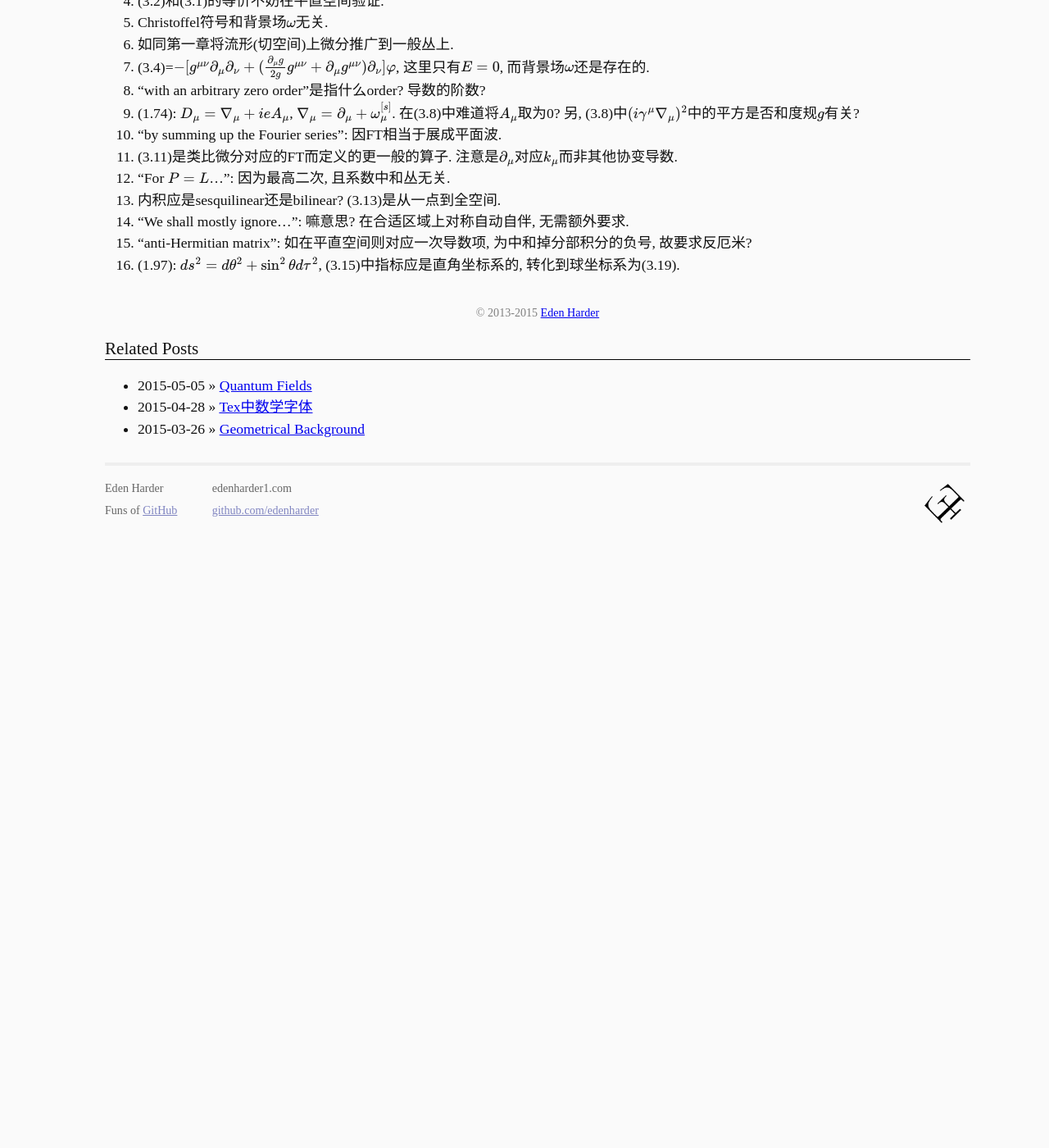
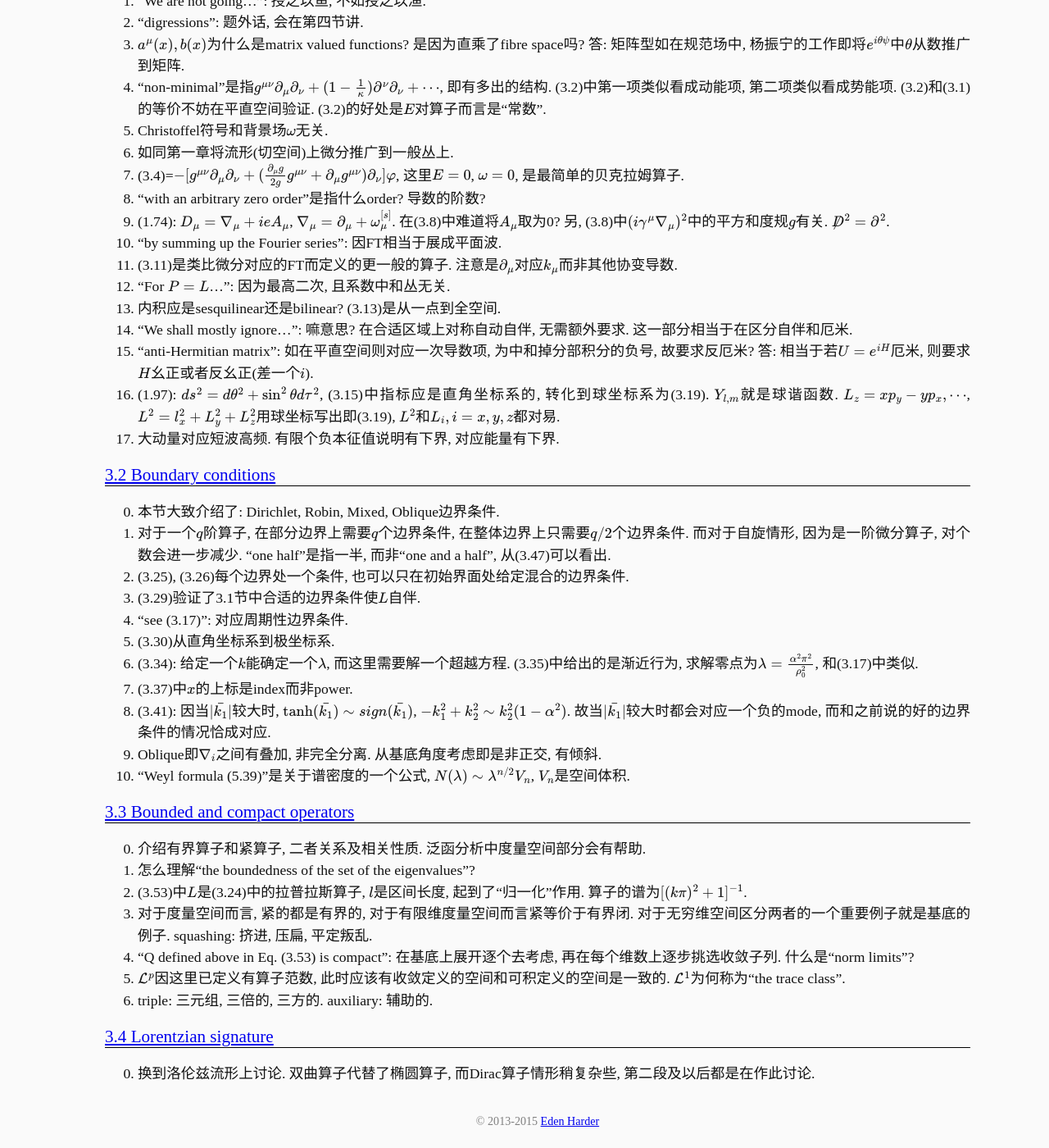
Before and after one commit to hueidou/hueidou.github.io, a Jekyll site: the page built from _posts/2015-06-01-odg3.html, in a window 1280 px wide and 1400 px high, scrolled down 590 px. Shown: the whole window at 82% size. Built offline with Jekyll 4.4.1, drawn with Linux system fonts in a browser that asks for light colours; nearby versions of some CDN libraries; library files that are not in the unit come from our copies; Markdown is read by kramdown in place of the engine named in the settings; formulas are drawn with MathJax 3; comment, search, counter and statistics services are not loaded; before the commit the page ends 1274 px from its top, so only the background shows below that; some of the changed text lies outside the part shown.

Commit message:
add the rest of chapter 3

```diff
--- a/_posts/2015-06-01-odg3.html
+++ b/_posts/2015-06-01-odg3.html
@@ -10,6 +10,9 @@ tags: [Odg, Physics]
 <div id="TOC">
 <ul>
 <li><a href="#differential-operators-on-manifolds">3.1 Differential operators on manifolds</a></li>
+<li><a href="#boundary-conditions">3.2 Boundary conditions</a></li>
+<li><a href="#bounded-and-compact-operators">3.3 Bounded and compact operators</a></li>
+<li><a href="#lorentzian-signature">3.4 Lorentzian signature</a></li>
 </ul>
 </div>
 <blockquote>
@@ -20,20 +23,49 @@ tags: [Odg, Physics]
 <li>本节将拉普拉斯算子进行两方面推广, 一是推广到一般丛, 而是微分算子推广为伪微分算子.</li>
 <li>“We are not going…”: 授之以鱼, 不如授之以渔.</li>
 <li>“digressions”: 题外话, 会在第四节讲.</li>
-<li><span class="math">\(a^\mu(x), b(x)\)</span>为什么是matrix valued functions? 是因为直乘了fibre space吗?</li>
-<li>(3.2)和(3.1)的等价不妨在平直空间验证.</li>
+<li><span class="math">\(a^\mu(x), b(x)\)</span>为什么是matrix valued functions? 是因为直乘了fibre space吗? 答: 矩阵型如在规范场中, 杨振宁的工作即将<span class="math">\(e^{i\theta \psi}\)</span>中<span class="math">\(\theta\)</span>从数推广到矩阵.</li>
+<li>“non-minimal”是指<span class="math">\(g^{\mu\nu}\partial_\mu \partial_\nu + (1-\frac{1}{\kappa}) \partial^\nu \partial_\nu + \cdots\)</span>, 即有多出的结构. (3.2)中第一项类似看成动能项, 第二项类似看成势能项. (3.2)和(3.1)的等价不妨在平直空间验证. (3.2)的好处是<span class="math">\(E\)</span>对算子而言是“常数”.</li>
 <li>Christoffel符号和背景场<span class="math">\(\omega\)</span>无关.</li>
 <li>如同第一章将流形(切空间)上微分推广到一般丛上.</li>
-<li>(3.4)=<span class="math">\(-[g^{\mu\nu}\partial_\mu\partial_\nu + (\frac{\partial_\mu g}{2g}g^{\mu\nu} + \partial_\mu g^{\mu\nu})\partial_\nu]\varphi\)</span>, 这里只有<span class="math">\(E=0\)</span>, 而背景场<span class="math">\(\omega\)</span>还是存在的.</li>
+<li>(3.4)=<span class="math">\(-[g^{\mu\nu}\partial_\mu\partial_\nu + (\frac{\partial_\mu g}{2g}g^{\mu\nu} + \partial_\mu g^{\mu\nu})\partial_\nu]\varphi\)</span>, 这里<span class="math">\(E=0\)</span>, <span class="math">\(\omega = 0\)</span>, 是最简单的贝克拉姆算子.</li>
 <li>“with an arbitrary zero order”是指什么order? 导数的阶数?</li>
-<li>(1.74): <span class="math">\(D_\mu = \nabla_\mu + ieA_\mu\)</span>, <span class="math">\(\nabla_\mu = \partial_\mu + \omega^{[s]}_\mu\)</span>. 在(3.8)中难道将<span class="math">\(A_\mu\)</span>取为0? 另, (3.8)中<span class="math">\((i\gamma^\mu \nabla_\mu)^2\)</span>中的平方是否和度规<span class="math">\(g\)</span>有关?</li>
+<li>(1.74): <span class="math">\(D_\mu = \nabla_\mu + ieA_\mu\)</span>, <span class="math">\(\nabla_\mu = \partial_\mu + \omega^{[s]}_\mu\)</span>. 在(3.8)中难道将<span class="math">\(A_\mu\)</span>取为0? 另, (3.8)中<span class="math">\((i\gamma^\mu \nabla_\mu)^2\)</span>中的平方和度规<span class="math">\(g\)</span>有关. <span class="math">\({\not}D^2 = \partial^2\)</span>.</li>
 <li>“by summing up the Fourier series”: 因FT相当于展成平面波.</li>
 <li>(3.11)是类比微分对应的FT而定义的更一般的算子. 注意是<span class="math">\(\partial_\mu\)</span>对应<span class="math">\(k_\mu\)</span>而非其他协变导数.</li>
 <li>“For <span class="math">\(P=L\)</span>…”: 因为最高二次, 且系数中和丛无关.</li>
 <li>内积应是sesquilinear还是bilinear? (3.13)是从一点到全空间.</li>
-<li>“We shall mostly ignore…”: 嘛意思? 在合适区域上对称自动自伴, 无需额外要求.</li>
-<li>“anti-Hermitian matrix”: 如在平直空间则对应一次导数项, 为中和掉分部积分的负号, 故要求反厄米?</li>
-<li>(1.97): <span class="math">\(ds^2 = d\theta^2+\sin^2\theta d\tau^2\)</span>, (3.15)中指标应是直角坐标系的, 转化到球坐标系为(3.19).</li>
+<li>“We shall mostly ignore…”: 嘛意思? 在合适区域上对称自动自伴, 无需额外要求. 这一部分相当于在区分自伴和厄米.</li>
+<li>“anti-Hermitian matrix”: 如在平直空间则对应一次导数项, 为中和掉分部积分的负号, 故要求反厄米? 答: 相当于若<span class="math">\(U = e^{iH}\)</span>厄米, 则要求<span class="math">\(H\)</span>幺正或者反幺正(差一个<span class="math">\(i\)</span>).</li>
+<li>(1.97): <span class="math">\(ds^2 = d\theta^2+\sin^2\theta d\tau^2\)</span>, (3.15)中指标应是直角坐标系的, 转化到球坐标系为(3.19). <span class="math">\(Y_{l,m}\)</span>就是球谐函数. <span class="math">\(L_z = xp_y - yp_x, \cdots\)</span>, <span class="math">\(L^2 = l_x^2 + L_y^2 + L_z^2\)</span>用球坐标写出即(3.19), <span class="math">\(L^2\)</span>和<span class="math">\(L_i, i = x,y,z\)</span>都对易.</li>
+<li>大动量对应短波高频. 有限个负本征值说明有下界, 对应能量有下界.</li>
+</ol>
+<h2 id="boundary-conditions"><a href="#boundary-conditions">3.2 Boundary conditions</a></h2>
+<ol start="0" style="list-style-type: decimal">
+<li>本节大致介绍了: Dirichlet, Robin, Mixed, Oblique边界条件.</li>
+<li>对于一个<span class="math">\(q\)</span>阶算子, 在部分边界上需要<span class="math">\(q\)</span>个边界条件, 在整体边界上只需要<span class="math">\(q/2\)</span>个边界条件. 而对于自旋情形, 因为是一阶微分算子, 对个数会进一步减少. “one half”是指一半, 而非“one and a half”, 从(3.47)可以看出.</li>
+<li>(3.25), (3.26)每个边界处一个条件, 也可以只在初始界面处给定混合的边界条件.</li>
+<li>(3.29)验证了3.1节中合适的边界条件使<span class="math">\(L\)</span>自伴.</li>
+<li>“see (3.17)”: 对应周期性边界条件.</li>
+<li>(3.30)从直角坐标系到极坐标系.</li>
+<li>(3.34): 给定一个<span class="math">\(k\)</span>能确定一个<span class="math">\(\lambda\)</span>, 而这里需要解一个超越方程. (3.35)中给出的是渐近行为, 求解零点为<span class="math">\(\lambda = \frac{\alpha^2 \pi^2}{\rho_0^2}\)</span>, 和(3.17)中类似.</li>
+<li>(3.37)中<span class="math">\(x\)</span>的上标是index而非power.</li>
+<li>(3.41): 因当<span class="math">\(|\bar{k_1}|\)</span>较大时, <span class="math">\(\tanh(\bar{k_1}) \sim sign(\bar{k_1})\)</span>, <span class="math">\(-k_1^2 + k_2^2 \sim k_2^2(1-\alpha^2)\)</span>. 故当<span class="math">\(|\bar{k_1}|\)</span>较大时都会对应一个负的mode, 而和之前说的好的边界条件的情况恰成对应.</li>
+<li>Oblique即<span class="math">\(\nabla_i\)</span>之间有叠加, 非完全分离. 从基底角度考虑即是非正交, 有倾斜.</li>
+<li>“Weyl formula (5.39)”是关于谱密度的一个公式, <span class="math">\(N(\lambda) \sim \lambda^{n/2}V_n\)</span>, <span class="math">\(V_n\)</span>是空间体积.</li>
+</ol>
+<h2 id="bounded-and-compact-operators"><a href="#bounded-and-compact-operators">3.3 Bounded and compact operators</a></h2>
+<ol start="0" style="list-style-type: decimal">
+<li>介绍有界算子和紧算子, 二者关系及相关性质. 泛函分析中度量空间部分会有帮助.</li>
+<li>怎么理解“the boundedness of the set of the eigenvalues”?</li>
+<li>(3.53)中<span class="math">\(L\)</span>是(3.24)中的拉普拉斯算子, <span class="math">\(l\)</span>是区间长度, 起到了“归一化”作用. 算子的谱为<span class="math">\([(k\pi)^2+1]^{-1}\)</span>.</li>
+<li>对于度量空间而言, 紧的都是有界的, 对于有限维度量空间而言紧等价于有界闭. 对于无穷维空间区分两者的一个重要例子就是基底的例子. squashing: 挤进, 压扁, 平定叛乱.</li>
+<li>“Q defined above in Eq. (3.53) is compact”: 在基底上展开逐个去考虑, 再在每个维数上逐步挑选收敛子列. 什么是“norm limits”?</li>
+<li><span class="math">\(\mathcal{L}^p\)</span>因这里已定义有算子范数, 此时应该有收敛定义的空间和可积定义的空间是一致的. <span class="math">\(\mathcal{L}^1\)</span>为何称为“the trace class”.</li>
+<li>triple: 三元组, 三倍的, 三方的. auxiliary: 辅助的.</li>
+</ol>
+<h2 id="lorentzian-signature"><a href="#lorentzian-signature">3.4 Lorentzian signature</a></h2>
+<ol start="0" style="list-style-type: decimal">
+<li>换到洛伦兹流形上讨论. 双曲算子代替了椭圆算子, 而Dirac算子情形稍复杂些, 第二段及以后都是在作此讨论.</li>
 </ol>
 <div id="footer">
   &copy; 2013-2015 <a href="http://ieden.gitcafe.com">Eden Harder</a>
```
